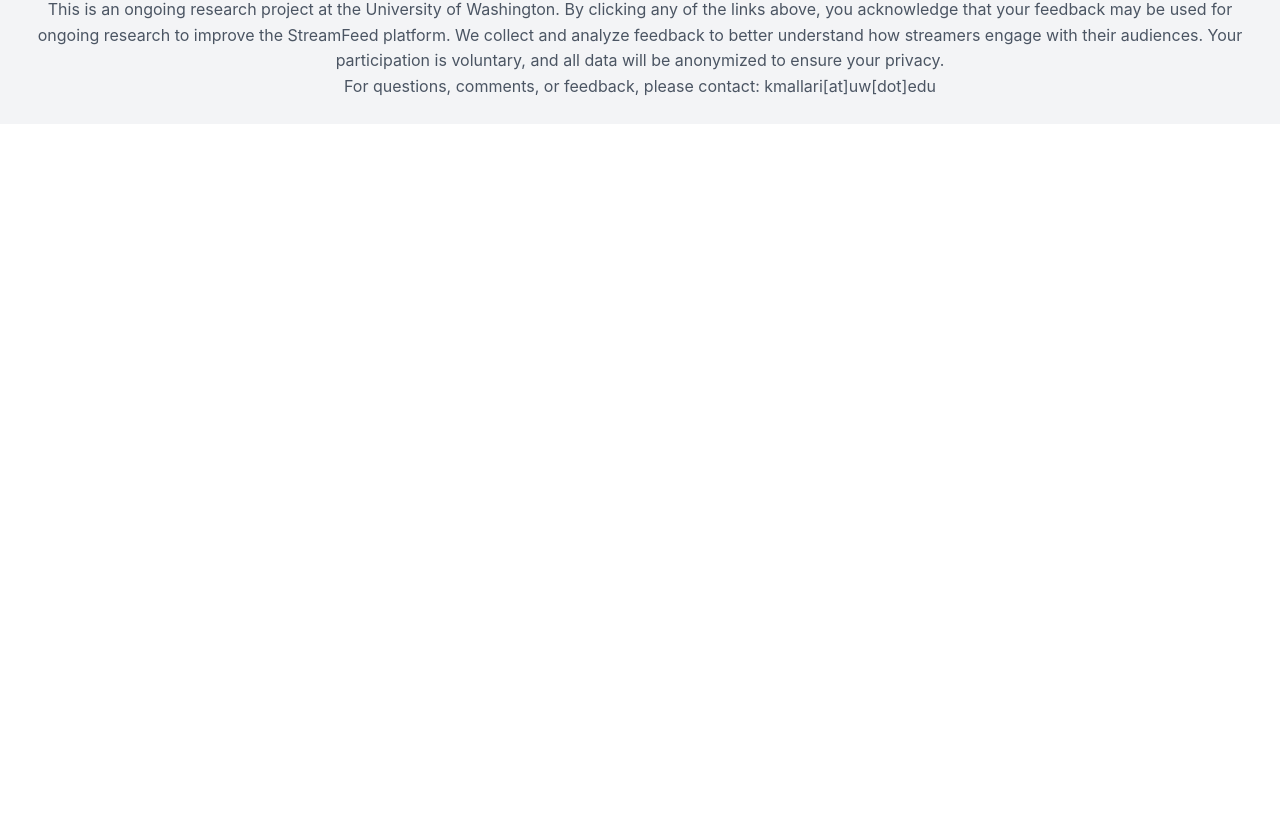
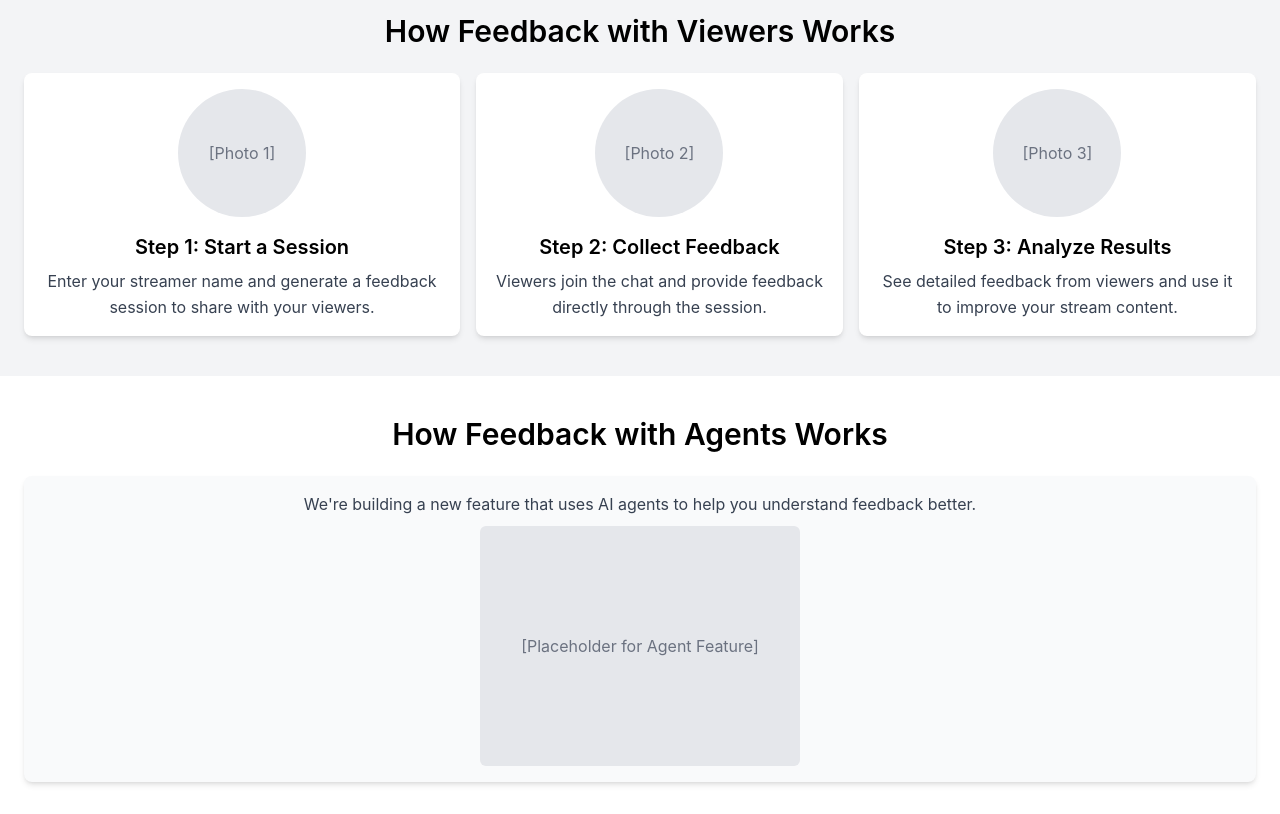
Before and after one commit to kerixyz/streamfeed, a React (Create React App) app in the folder frontend/: page / in a window 1280 px wide. Shown: the part 806-1620 px from the top of the page. Before the commit the page ends 930 px from the top, so only its background shows below. Built offline with nearby package versions, Linux system fonts and the light colour scheme; no server answers.

Commit message:
added placeholders

```diff
--- a/frontend/src/App.css
+++ b/frontend/src/App.css
@@ -2,11 +2,8 @@
 @tailwind components;
 @tailwind utilities;
 
-/* Global styles for your React app */
+@import url('https://fonts.googleapis.com/css2?family=Inter:wght@400;500;600;700&display=swap');
 
-/* Add this to your App.css file */
-
-/* General styling for the body with Inter font */
 body {
     font-family: 'Inter', sans-serif;
     margin: 0;
--- a/frontend/src/App.js
+++ b/frontend/src/App.js
@@ -5,6 +5,7 @@ import Chat from './pages/Chat';
 import Navbar from './components/NavBar';
 
 import './App.css'
+import Research from './pages/Research';
 // import Feedback from './pages/Feedback';
 
 function App() {
@@ -18,6 +19,7 @@ function App() {
       <Routes>
         <Route path="/" element={<Home />} />
         <Route path="/chat/:streamer" element={<Chat />} /> {/* Dynamic route for streamer */}
+        <Route path="/research" element={<Research />} />
         {/* <Route path="/feedback" element={<Feedback />} /> */}
       </Routes>
     </Router>
--- a/frontend/src/pages/Home.js
+++ b/frontend/src/pages/Home.js
@@ -98,12 +98,65 @@ const Home = () => {
           <div className="flex-1 p-4 border rounded-lg m-2 bg-gray-50">
             <h3 className="text-xl font-semibold mb-2">Feedback with Agents</h3>
             <p className="mb-4">Use AI agents to automatically gather insights about your stream.</p>
-            <button
+
+            <p className="mb-4 text-center">Coming Soon!</p>
+            {/* <button
               className="w-full bg-green-600 text-white py-2 rounded-md hover:bg-green-500 transition"
               onClick={() => alert('Coming Soon!')}
             >
               Get Started
-            </button>
+            </button>*/}
+          </div>
+        </div>
+      </section>
+      {/* How Feedback with Viewers Works */}
+      <section className="py-10 px-6 bg-gray-100">
+        <h2 className="text-3xl font-semibold mb-6 text-center">How Feedback with Viewers Works</h2>
+        <div className="flex flex-col md:flex-row items-center justify-center gap-4">
+          {/* Step 1 */}
+          <div className="flex flex-col items-center p-4 bg-white rounded-lg shadow-md">
+            <div className="w-32 h-32 bg-gray-200 flex items-center justify-center rounded-full mb-4">
+              <span className="text-gray-500">[Photo 1]</span>
+            </div>
+            <h3 className="text-xl font-semibold mb-2">Step 1: Start a Session</h3>
+            <p className="text-center text-gray-700">
+              Enter your streamer name and generate a feedback session to share with your viewers.
+            </p>
+          </div>
+
+          {/* Step 2 */}
+          <div className="flex flex-col items-center p-4 bg-white rounded-lg shadow-md">
+            <div className="w-32 h-32 bg-gray-200 flex items-center justify-center rounded-full mb-4">
+              <span className="text-gray-500">[Photo 2]</span>
+            </div>
+            <h3 className="text-xl font-semibold mb-2">Step 2: Collect Feedback</h3>
+            <p className="text-center text-gray-700">
+              Viewers join the chat and provide feedback directly through the session.
+            </p>
+          </div>
+
+          {/* Step 3 */}
+          <div className="flex flex-col items-center p-4 bg-white rounded-lg shadow-md">
+            <div className="w-32 h-32 bg-gray-200 flex items-center justify-center rounded-full mb-4">
+              <span className="text-gray-500">[Photo 3]</span>
+            </div>
+            <h3 className="text-xl font-semibold mb-2">Step 3: Analyze Results</h3>
+            <p className="text-center text-gray-700">
+              See detailed feedback from viewers and use it to improve your stream content.
+            </p>
+          </div>
+        </div>
+      </section>
+
+      {/* How Feedback with Agents Works */}
+      <section className="py-10 px-6 bg-white">
+        <h2 className="text-3xl font-semibold mb-6 text-center">How Feedback with Agents Works</h2>
+        <div className="flex flex-col items-center justify-center p-4 bg-gray-50 rounded-lg shadow-md">
+          <p className="text-gray-700 mb-2">
+            We're building a new feature that uses AI agents to help you understand feedback better.
+          </p>
+          <div className="w-80 h-60 bg-gray-200 flex items-center justify-center rounded-md">
+            <span className="text-gray-500">[Placeholder for Agent Feature]</span>
           </div>
         </div>
       </section>
--- /dev/null
+++ b/frontend/src/pages/Research.js
@@ -0,0 +1,72 @@
+import React from 'react';
+
+const Research = () => {
+  return (
+    <div className="min-h-screen flex flex-col items-center py-10 px-4 md:px-6 bg-white">
+
+      {/* Hero Section */}
+      <section className="w-full max-w-4xl text-center mb-10">
+        <h1 className="text-4xl font-bold mb-4">Exploring the Future of Streaming Feedback</h1>
+        <p className="text-lg text-gray-700">
+          Learn more about the insights driving StreamFeed and how we're working to make feedback more useful for creators.
+        </p>
+      </section>
+
+      {/* Prior Work Section */}
+      <section className="w-full max-w-4xl mb-12">
+        <h2 className="text-3xl font-semibold mb-6">Prior Work</h2>
+        <div className="mb-6">
+          <h3 className="text-2xl font-semibold">Understanding Viewer Feedback Dynamics</h3>
+          <p className="text-gray-700 mb-2">
+            This study explored how streamers can better understand the types of feedback viewers provide and how they can use it to improve their content.
+          </p>
+          <a
+            href="https://example.com/research1"
+            target="_blank"
+            rel="noopener noreferrer"
+            className="text-blue-600 underline"
+          >
+            Read more
+          </a>
+        </div>
+
+        <div className="mb-6">
+          <h3 className="text-2xl font-semibold">Stream Analytics Needs Study</h3>
+          <p className="text-gray-700 mb-2">
+            We worked with a group of streamers to identify the most critical metrics they want to track, focusing on engagement and community growth.
+          </p>
+          <a
+            href="https://example.com/research2"
+            target="_blank"
+            rel="noopener noreferrer"
+            className="text-blue-600 underline"
+          >
+            Read more
+          </a>
+        </div>
+      </section>
+
+      {/* Upcoming Work Section */}
+      <section className="w-full max-w-4xl mb-12">
+        <h2 className="text-3xl font-semibold mb-6">Upcoming Work</h2>
+        <div className="mb-6">
+          <h3 className="text-2xl font-semibold">Automated Feedback Summaries</h3>
+          <p className="text-gray-700 mb-2">
+            We're developing an AI-powered tool that will summarize viewer feedback in real-time, helping streamers identify patterns and areas for improvement.
+          </p>
+          <p className="text-gray-700">Expected Impact: Provide streamers with quick, actionable insights without overwhelming them.</p>
+        </div>
+
+        <div className="mb-6">
+          <h3 className="text-2xl font-semibold">Experimenting with New Metrics</h3>
+          <p className="text-gray-700 mb-2">
+            We're testing new metrics like sentiment analysis and feedback frequency to offer streamers a deeper look into viewer reactions.
+          </p>
+          <p className="text-gray-700">Expected Impact: Allow streamers to better understand the mood and engagement of their audiences.</p>
+        </div>
+      </section>
+    </div>
+  );
+};
+
+export default Research;
```
